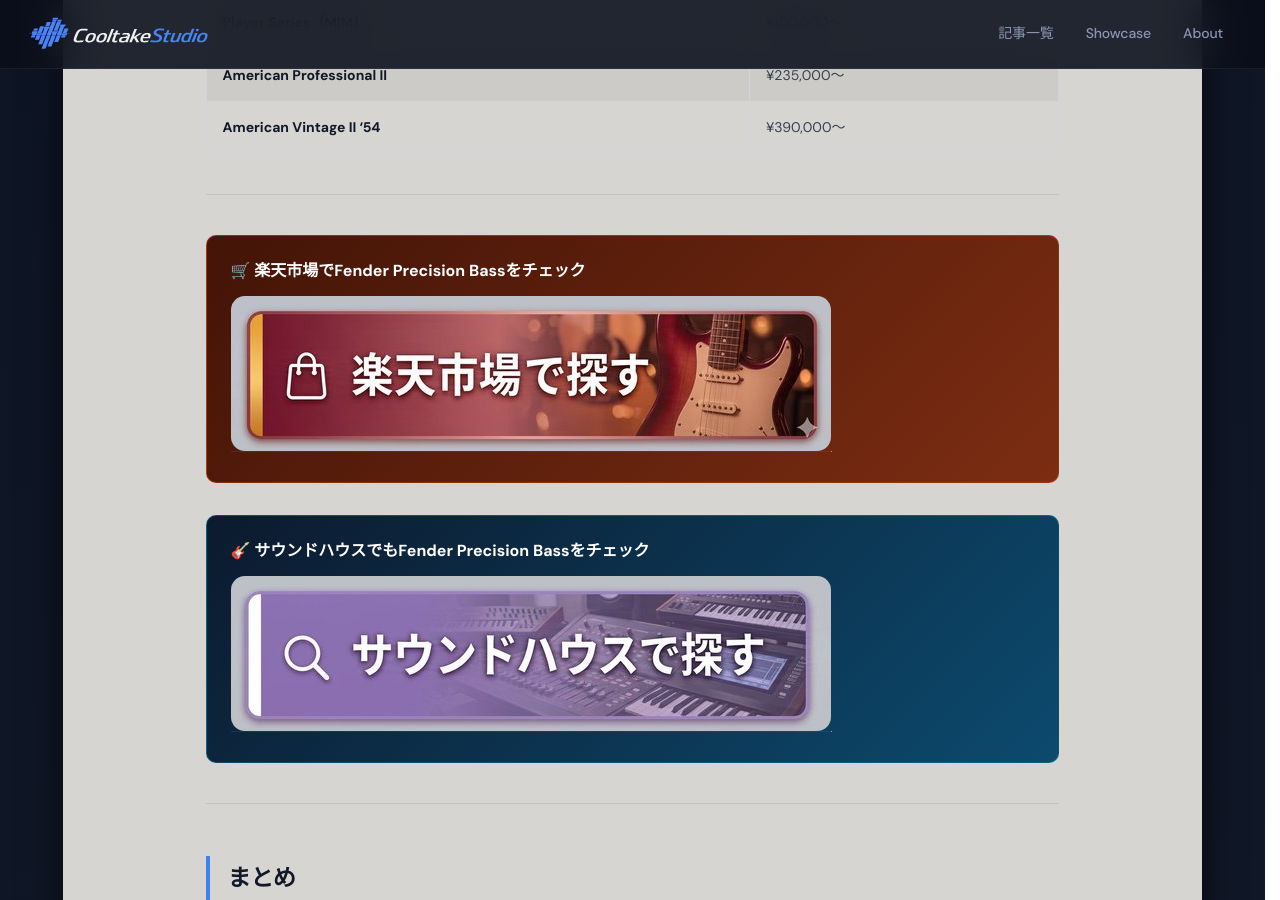
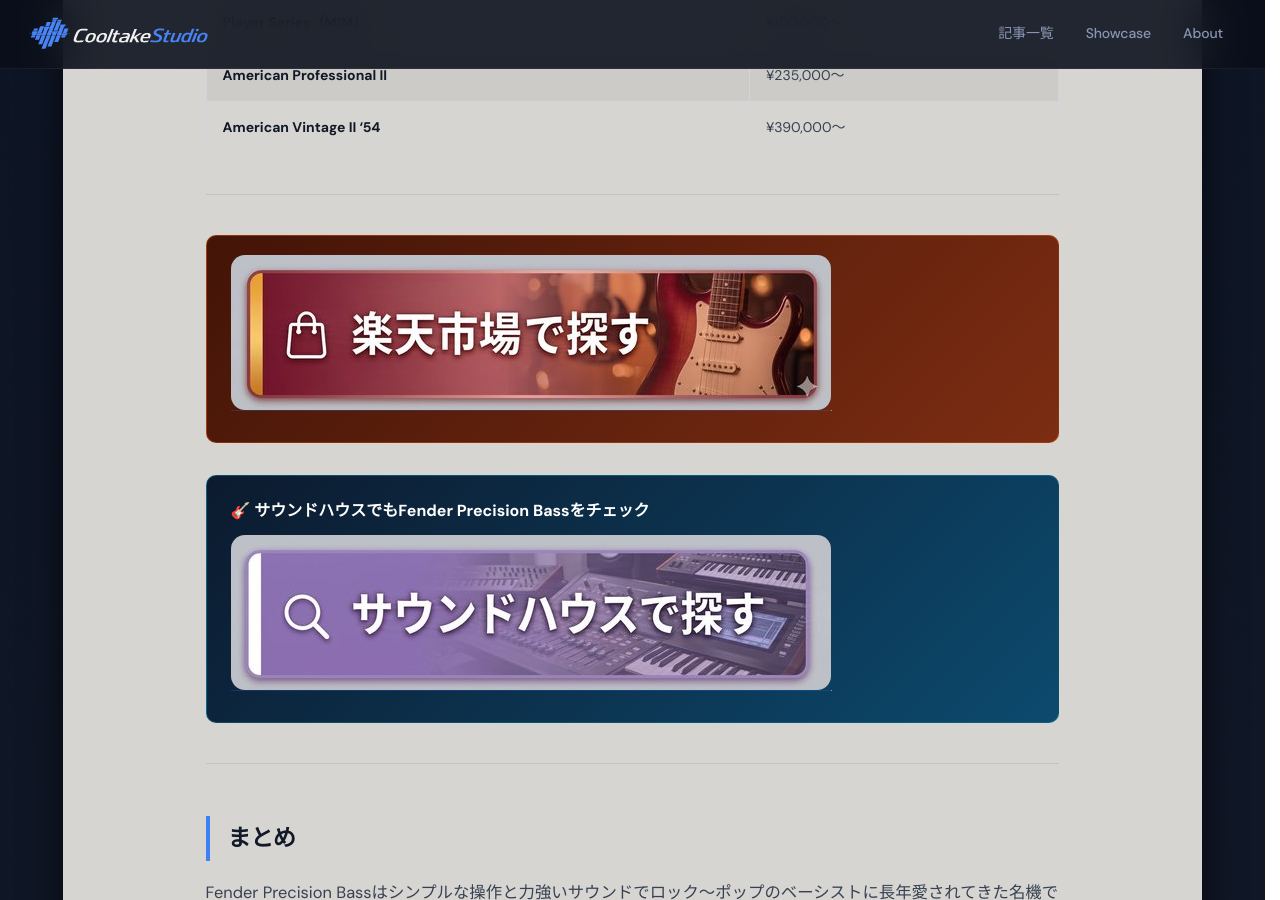
Before and after one commit to cooltake/cooltake-staging, a Jekyll site: the page built from _posts/2026-05-29-fender-precision-bass-guide.md, in a window 1280 px wide and 900 px high, scrolled down 2234 px. Built offline with Jekyll 4.4.1, drawn with Linux system fonts in a browser that asks for light colours; some web fonts are replaced; grey boxes are pictures that could not be loaded.

```diff
--- a/_posts/2026-05-29-fender-precision-bass-guide.md
+++ b/_posts/2026-05-29-fender-precision-bass-guide.md
@@ -59,7 +59,7 @@
 
 ---
 
-<div style="margin:2rem 0;padding:1.2rem 1.5rem;background:linear-gradient(135deg,#431407,#7c2d12);border-radius:10px;border:1px solid rgba(234,88,12,.4);"><p style="margin:0 0 .6rem;font-weight:bold;font-size:1rem;color:#fff;">&#x1F6D2; 楽天市場でFender Precision Bassをチェック</p><a href="https://hb.afl.rakuten.co.jp/hgc/0b15ddc7.28c5c9ed.0b15ddc8.5d23dd4d/?pc=https%3A%2F%2Fsearch.rakuten.co.jp%2Fsearch%2Fmall%2FFender%2BPrecision%2BBass%2F" rel="nofollow" referrerpolicy="no-referrer-when-downgrade" style="display:inline-block;text-decoration:none;"><img src="/assets/images/btn-rakuten.jpg" alt="楽天市場で探す" width="600" height="155" style="max-width:100%;height:auto;border-radius:14px;display:block;"></a><img src="//i.moshimo.com/af/i/impression?a_id=5565352&amp;p_id=54&amp;pc_id=54&amp;pl_id=616" width="1" height="1" style="border:none;" alt="" loading="lazy"></div>
+<div style="margin:2rem 0;padding:1.2rem 1.5rem;background:linear-gradient(135deg,#431407,#7c2d12);border-radius:10px;border:1px solid rgba(234,88,12,.4);"><a href="https://hb.afl.rakuten.co.jp/hgc/0b15ddc7.28c5c9ed.0b15ddc8.5d23dd4d/?pc=https%3A%2F%2Fsearch.rakuten.co.jp%2Fsearch%2Fmall%2FFender%2BPrecision%2BBass%2F" rel="nofollow" referrerpolicy="no-referrer-when-downgrade" style="display:inline-block;text-decoration:none;"><img src="/assets/images/btn-rakuten.jpg" alt="楽天市場で探す" width="600" height="155" style="max-width:100%;height:auto;border-radius:14px;display:block;"></a><img src="//i.moshimo.com/af/i/impression?a_id=5565352&amp;p_id=54&amp;pc_id=54&amp;pl_id=616" width="1" height="1" style="border:none;" alt="" loading="lazy"></div>
 <div style="margin:2rem 0;padding:1.2rem 1.5rem;background:linear-gradient(135deg,#0c1a2e,#0c4a6e);border-radius:10px;border:1px solid rgba(8,145,178,.4);"><p style="margin:0 0 .6rem;font-weight:bold;font-size:1rem;color:#fff;">&#x1F3B8; サウンドハウスでもFender Precision Bassをチェック</p><a href="https://h.accesstrade.net/sp/cc?rk=01001xqc00os63&url=https%3A%2F%2Fwww.soundhouse.co.jp%2Fsearch%2Findex%2F%3Fsearch_all%3DFender%2520Precision%2520Bass" rel="nofollow" referrerpolicy="no-referrer-when-downgrade" style="display:inline-block;text-decoration:none;"><img src="/assets/images/btn-soundhouse.jpg" alt="サウンドハウスで探す" width="600" height="155" style="max-width:100%;height:auto;border-radius:14px;display:block;"></a><img src="https://h.accesstrade.net/sp/rr?rk=01001xqc00os63" width="1" height="1" border="0" alt="" loading="lazy"></div>
 
 <!-- AFFILIATE_PLACEHOLDER: Amazon（もしもアフィリエイト Amazon審査通過後に設置予定） -->
```
